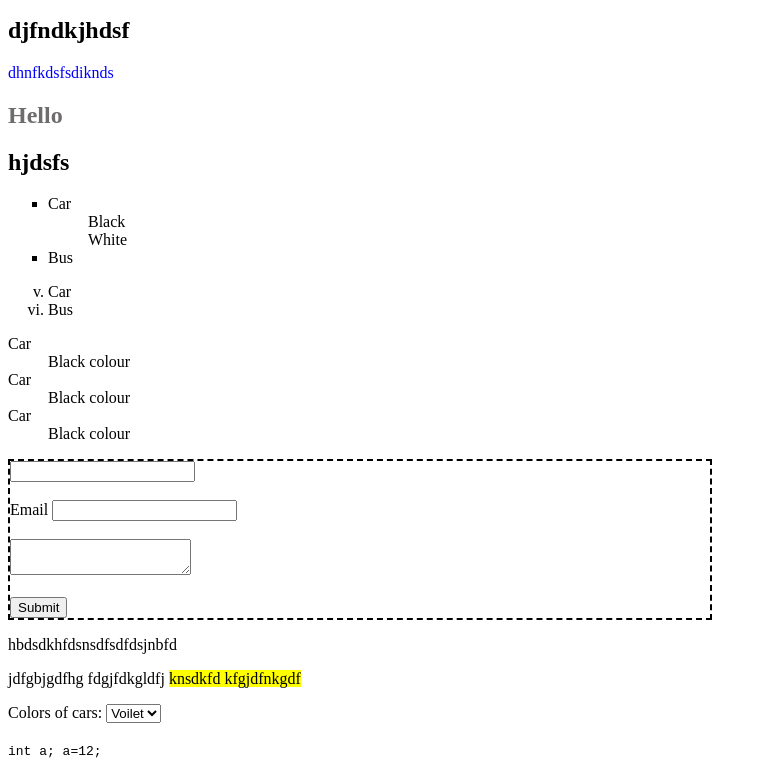
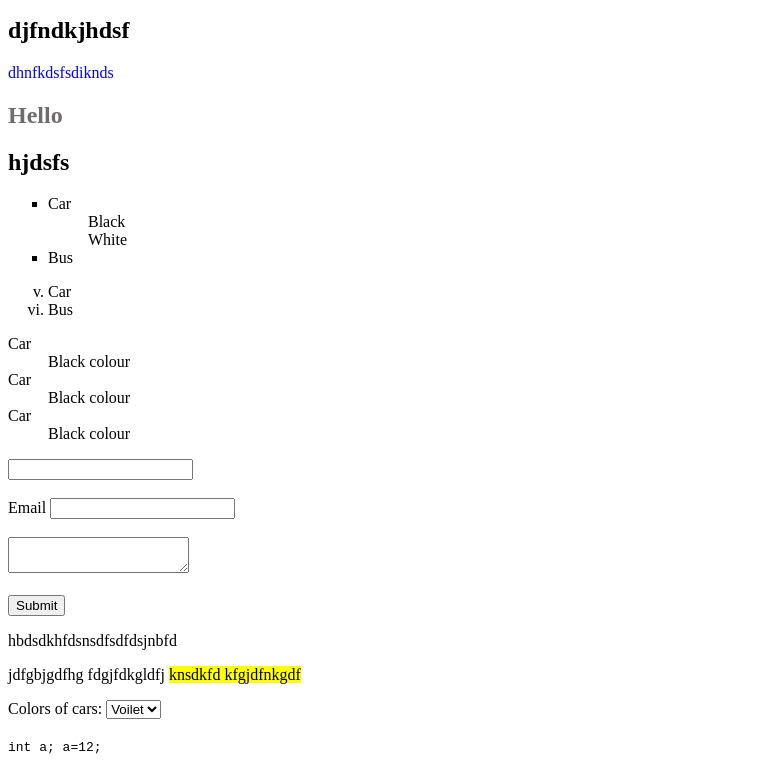
Before and after one commit to vanshika-bhasin/Uplift, a plain HTML site: page index.html in a window 1280 px wide. Shown: the part 110-877 px from the top of the page, without its empty margins (0-768 px from the left). Drawn offline with Linux system fonts and the light colour scheme.

Commit message:
Update index.html

```diff
--- a/index.html
+++ b/index.html
@@ -11,10 +11,6 @@
         }
         #hh{
             color: rgb(110, 108, 108);
-        }
-        .formtag{
-            border: 2px dashed black;
-            max-width: 700px;
         }
         body{
             background-image: url("/wallpaper_1.png");
```
